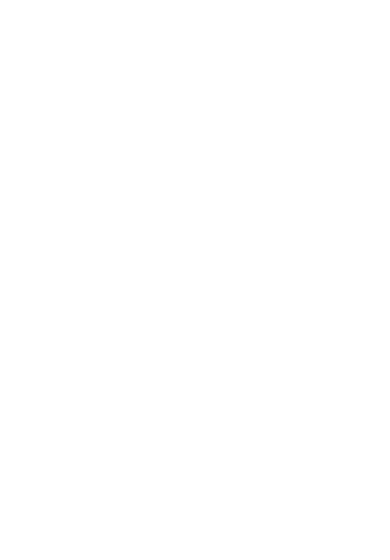
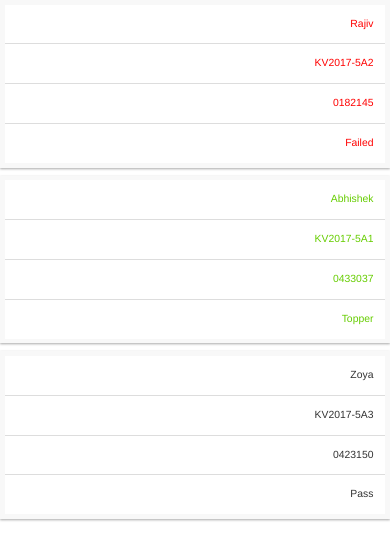
Before and after one commit to nallagondaakhil/Task, an Angular app: page /table in a window 390 px wide. Before the commit this address led to /. Shown: the top 560 px of the page. Built offline with nearby package versions, Linux system fonts and the light colour scheme.

Commit message:
changes in table component

```diff
--- a/src/app/app.module.ts
+++ b/src/app/app.module.ts
@@ -2,27 +2,38 @@
 import { NgModule } from '@angular/core';
 import { Routes, RouterModule } from '@angular/router';
 import { ReactiveFormsModule } from '@angular/forms';
+import { FormsModule }   from '@angular/forms';
+
+
+import { HttpClientModule, HttpClient } from '@angular/common/http';
+import { CommonModule }  from '@angular/common';
+import { HttpModule } from '@angular/http';
+
+import { TableService } from './table/table.service';
+
 import { AppComponent } from './app.component';
 import { FormComponent } from './form/form.component';
-import { FormsModule }   from '@angular/forms';
+import { TableComponent } from './table/table.component';
 
 const routes: Routes=[
   { path: 'form', component:FormComponent},
+  { path: 'table', component:TableComponent},
   ]
 
 
 @NgModule({
   declarations: [
     AppComponent,
-    FormComponent
+    FormComponent,
+    TableComponent
   ],
   imports: [
     BrowserModule,
     RouterModule.forRoot(routes),ReactiveFormsModule,
-    FormsModule
+    FormsModule,HttpModule,HttpClientModule
 
   ],
-  providers: [],
+  providers: [TableService],
   bootstrap: [AppComponent]
 })
 export class AppModule { }
--- /dev/null
+++ b/src/app/service/user.ts
@@ -0,0 +1,6 @@
+export class User {
+    username: string;
+    password: string;
+    mobileNumber: string;
+    email: string;
+}
--- /dev/null
+++ b/src/app/table/table.component.html
@@ -0,0 +1,20 @@
+<table>
+  <thead>
+        <tr>
+                <th style="font-weight: bold;font-style: normal">Student Result Board</th>
+        </tr>
+      <tr class="table">
+          <th scope="col">Student Name</th>
+          <th scope="col">Roll Number</th>
+          <th scope="col">Total Marks</th>
+          <th scope="col">Status</th>
+      </tr>
+  </thead>
+  <tbody>
+      <tr *ngFor="let item of userData" style="cursor:pointer"  class="table" [ngClass]="{'fail' : item.status == 'Failed', 'pass': item.totalMarks == topper }">
+          <td >{{item.name}}</td>
+          <td >{{item.rollNumber}}</td>
+          <td >{{item.totalMarks}}</td>
+          <td >{{item.status}}</td>
+  </tbody>
+</table>
--- /dev/null
+++ b/src/app/table/table.component.scss
@@ -0,0 +1,85 @@
+table {
+    border: 1px solid #ccc;
+    border-collapse: collapse;
+    margin: 0;
+    padding: 0;
+    width: 100%;
+    table-layout: fixed;
+    font-size: 13px!important;
+    font-family: inherit
+}
+
+table caption {
+    font-size: 1.5em;
+    margin: .5em 0 .75em
+}
+
+table tr {
+    background: #f8f8f8;
+    border: 1px solid #ddd;
+    padding: .35em;
+    text-transform: capitalize
+}
+
+table td,
+table th {
+    padding: 12px;
+    text-align: left;
+    background-color: #ffffff;
+}
+
+table th {
+    font-size: .85em;
+    letter-spacing: .1em;
+    text-transform: uppercase;
+    font-style:italic;
+}
+
+@media screen and (max-width:767px) {
+    table {
+        border: 0
+    }
+    table caption {
+        font-size: 1.3em
+    }
+    table thead {
+        border: none;
+        clip: rect(0 0 0 0);
+        height: 1px;
+        margin: -1px;
+        overflow: hidden;
+        padding: 0;
+        position: absolute;
+        width: 1px;
+    }
+    table tr {
+        display: block;
+        margin-bottom: .625em;
+        border: none;
+        -webkit-box-shadow: 0 1px 3px 0 rgba(0, 0, 0, .12), 0 1px 2px 0 rgba(0, 0, 0, .24);
+        -moz-box-shadow: 0 1px 3px 0 rgba(0, 0, 0, .12), 0 1px 2px 0 rgba(0, 0, 0, .24);
+        box-shadow: 0 1px 3px 0 rgba(0, 0, 0, .12), 0 1px 2px 0 rgba(0, 0, 0, .24)
+    }
+    table td {
+        border-bottom: 1px solid #ddd;
+        display: block;
+        font-size: .8em;
+        text-align: right
+    }
+    table td:before {
+        content: attr(data-label);
+        float: left;
+        font-weight: 700;
+        text-transform: uppercase
+    }
+    table td:last-child {
+        border-bottom: 0
+    }
+}
+.fail{
+    color:red !important;
+
+}
+.pass{
+    color :#66CD00;
+}
--- /dev/null
+++ b/src/app/table/table.component.ts
@@ -0,0 +1,73 @@
+import { Component, OnInit } from '@angular/core';
+import {TableService} from './table.service'
+
+@Component({
+  selector: 'app-table',
+  templateUrl: './table.component.html',
+  styleUrls: ['./table.component.scss']
+})
+export class TableComponent implements OnInit {
+
+  constructor(private tableService: TableService) { }
+  userData : any;
+  totalMarks: Number = 0;
+  topper :any;
+  ngOnInit() {
+    this.userSearch();
+  }
+
+  userSearch(){
+    this.tableService.userSearch().subscribe(data=>{
+      this.userData  = data;
+      this.calculateTotalMarks();
+      this.checkStatus();
+      this.setTopper();
+    })
+  };
+
+  calculateTotalMarks(){
+    let temp:any = [];
+    temp = this.userData;
+    let i = 0;
+    console.log(temp)
+    while(i<=temp.length-1){
+        //   for (var key in this.userData[i].marks) {
+        //     this.totalMarks += this.totalMarks + this.userData[i].marks[key]
+        //       console.log(this.totalMarks)
+        // }
+        if(temp[i].name == this.userData[i].name){
+          let totalMarks:any = 0
+          for (var key in temp[i].marks) {
+             totalMarks = totalMarks + temp[i].marks[key];
+          }
+          this.userData[i].totalMarks = totalMarks;
+        }
+      i++
+    };
+  };
+
+  checkStatus(){
+    for(let i=0; i<=this.userData.length-1; i++){
+      let marks = this.userData[i].marks;
+          for (var key in this.userData[i].marks) {
+            if (this.userData[i].marks.hasOwnProperty(key)) {
+                if(this.userData[i].marks[key]<20){
+                  this.userData[i].status = "Failed";
+                  break;
+                }
+                else{
+                  this.userData[i].status = "Pass";
+                }
+            }
+        }
+    };
+  }
+  setTopper(){
+    this.topper = this.userData.reduce((min, p) => p.totalMarks > min ? p.totalMarks : min, this.userData[0].totalMarks);
+    this.userData.forEach(element => {
+      if(element.totalMarks == this.topper){
+        element.status = "Topper";
+      }
+    });
+  }
+}
--- /dev/null
+++ b/src/app/table/table.service.ts
@@ -0,0 +1,20 @@
+import { Router, ActivatedRoute, NavigationExtras } from '@angular/router';
+import { Injectable } from '@angular/core';
+import { HttpClient} from '@angular/common/http';
+import { Observable } from 'rxjs';
+import { Http, Response, RequestMethod, RequestOptions, Headers } from '@angular/http';
+
+@Injectable()
+export class TableService  {
+  baseUrl: string;
+  userDetails: any;
+  token: string;
+  url :any;
+  constructor(private http: HttpClient) {
+  }
+
+
+  userSearch(): Observable<any>{
+    return this.http.get('assets/json/data.json');
+  }
+}
```
